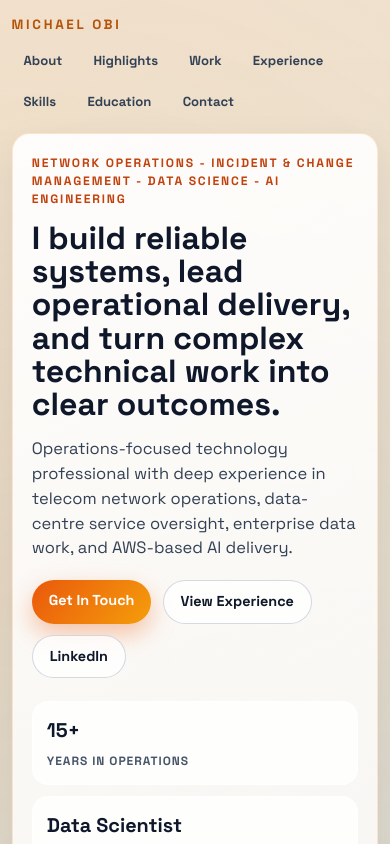
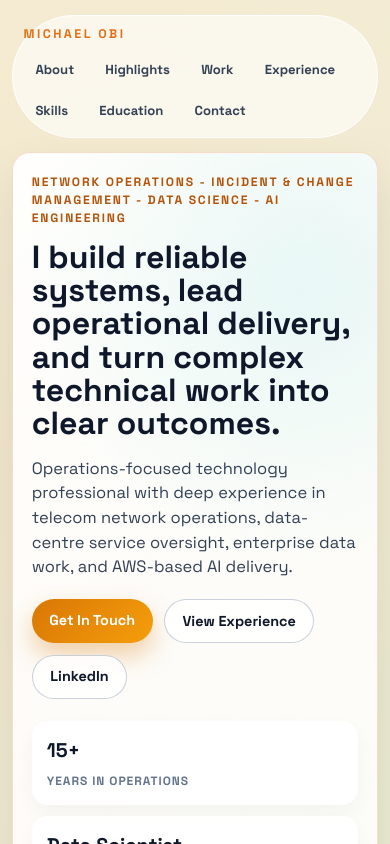
Before and after one commit to micha-sys/mobi, a React (Vite) app: page / in a window 390 px wide. Shown: the top 844 px of the page. Built offline with nearby package versions, Linux system fonts and the light colour scheme.

Commit message:
Refresh portfolio design and deploy under /mobi path

```diff
--- a/src/App.css
+++ b/src/App.css
@@ -1,10 +1,20 @@
+:root {
+  --ink-900: #172033;
+  --ink-700: #334155;
+  --ink-500: #64748b;
+  --paper: #ffffff;
+  --amber: #e36f12;
+  --amber-soft: #ffe8c8;
+  --teal-soft: #def5f3;
+}
+
 .page {
   min-height: 100vh;
   background:
-    radial-gradient(circle at 8% 10%, rgba(251, 146, 60, 0.25), transparent 44%),
-    radial-gradient(circle at 86% 22%, rgba(14, 165, 233, 0.21), transparent 42%),
-    linear-gradient(140deg, #fff8ec 0%, #f4f9ff 56%, #f3faef 100%);
-  color: #1f2937;
+    radial-gradient(circle at 12% 9%, rgba(254, 215, 170, 0.52), transparent 46%),
+    radial-gradient(circle at 84% 16%, rgba(153, 246, 228, 0.34), transparent 40%),
+    linear-gradient(154deg, #fff9ef 0%, #f8fcff 58%, #f5fff8 100%);
+  color: var(--ink-900);
   padding: 1rem;
 }
 
@@ -22,14 +32,19 @@
   justify-content: space-between;
   gap: 1rem;
   margin-top: 0.2rem;
+  padding: 0.58rem 0.68rem;
+  border: 1px solid rgba(255, 255, 255, 0.85);
+  border-radius: 999px;
+  background: rgba(255, 255, 255, 0.6);
+  backdrop-filter: blur(8px);
 }
 
 .brand {
-  font-size: 0.84rem;
+  font-size: 0.78rem;
   letter-spacing: 0.2em;
   text-transform: uppercase;
   font-weight: 800;
-  color: #b45309;
+  color: var(--amber);
 }
 
 .nav-links {
@@ -42,24 +57,27 @@
   text-decoration: none;
   font-size: 0.82rem;
   font-weight: 700;
-  color: #334155;
+  color: var(--ink-700);
   border-radius: 999px;
   padding: 0.45rem 0.75rem;
-  transition: background-color 160ms ease, color 160ms ease;
+  transition: background-color 160ms ease, color 160ms ease, transform 160ms ease;
 }
 
 .nav-links a:hover {
-  background: rgba(255, 255, 255, 0.8);
+  background: rgba(255, 255, 255, 0.92);
   color: #0f172a;
+  transform: translateY(-1px);
 }
 
 .hero {
   margin-top: 0.9rem;
-  border: 1px solid rgba(251, 146, 60, 0.2);
+  border: 1px solid rgba(227, 111, 18, 0.22);
   border-radius: 26px;
   padding: 2.8rem 1.8rem;
-  background: linear-gradient(152deg, rgba(255, 255, 255, 0.92), rgba(255, 255, 255, 0.75));
-  box-shadow: 0 16px 42px rgba(15, 23, 42, 0.08);
+  background:
+    radial-gradient(circle at 80% 14%, rgba(222, 245, 243, 0.7), transparent 32%),
+    linear-gradient(152deg, rgba(255, 255, 255, 0.93), rgba(255, 255, 255, 0.8));
+  box-shadow: 0 20px 46px rgba(15, 23, 42, 0.09);
   animation: rise 700ms ease;
 }
 
@@ -67,23 +85,23 @@
   margin: 0;
   text-transform: uppercase;
   letter-spacing: 0.15em;
-  color: #c2410c;
+  color: #b45309;
   font-weight: 800;
   font-size: 0.76rem;
 }
 
 .hero h1 {
   margin: 0.85rem 0 0;
-  font-size: clamp(2rem, 5vw, 3.7rem);
+  font-size: clamp(2rem, 5vw, 3.9rem);
   line-height: 1.04;
-  max-width: 19ch;
+  max-width: 18ch;
   color: #0f172a;
 }
 
 .intro {
   margin-top: 1rem;
-  max-width: 66ch;
-  color: #334155;
+  max-width: 64ch;
+  color: var(--ink-700);
   font-size: 1.03rem;
 }
 
@@ -100,25 +118,29 @@
   text-decoration: none;
   font-weight: 700;
   font-size: 0.9rem;
-  padding: 0.62rem 1.06rem;
-  transition: transform 160ms ease, box-shadow 160ms ease;
+  padding: 0.64rem 1.1rem;
+  transition: transform 170ms ease, box-shadow 170ms ease, border-color 170ms ease;
 }
 
 .btn-solid {
-  background: linear-gradient(130deg, #ea580c, #f59e0b);
+  background: linear-gradient(132deg, #d97706, #f59e0b);
   color: white;
-  box-shadow: 0 10px 24px rgba(234, 88, 12, 0.34);
+  box-shadow: 0 12px 26px rgba(217, 119, 6, 0.35);
 }
 
 .btn-ghost {
-  border: 1px solid rgba(148, 163, 184, 0.4);
-  background: rgba(255, 255, 255, 0.76);
+  border: 1px solid rgba(148, 163, 184, 0.5);
+  background: rgba(255, 255, 255, 0.84);
   color: #0f172a;
 }
 
 .btn-solid:hover,
 .btn-ghost:hover {
-  transform: translateY(-1px);
+  transform: translateY(-1px) scale(1.01);
+}
+
+.btn-ghost:hover {
+  border-color: rgba(51, 65, 85, 0.55);
 }
 
 .metrics {
@@ -129,10 +151,11 @@
 }
 
 .metric {
-  border: 1px solid rgba(255, 255, 255, 0.92);
+  border: 1px solid rgba(255, 255, 255, 0.96);
   border-radius: 16px;
-  background: rgba(255, 255, 255, 0.82);
+  background: rgba(255, 255, 255, 0.9);
   padding: 0.88rem;
+  box-shadow: 0 8px 20px rgba(15, 23, 42, 0.04);
 }
 
 .metric h2 {
@@ -147,16 +170,16 @@
   letter-spacing: 0.08em;
   font-size: 0.75rem;
   font-weight: 700;
-  color: #475569;
+  color: var(--ink-500);
 }
 
 .card {
   margin-top: 0.95rem;
-  border: 1px solid rgba(226, 232, 240, 0.9);
+  border: 1px solid rgba(226, 232, 240, 0.92);
   border-radius: 22px;
-  background: rgba(255, 255, 255, 0.89);
+  background: rgba(255, 255, 255, 0.93);
   padding: 1.3rem;
-  box-shadow: 0 10px 26px rgba(15, 23, 42, 0.06);
+  box-shadow: 0 12px 28px rgba(15, 23, 42, 0.06);
   animation: rise 760ms ease;
 }
 
@@ -167,7 +190,7 @@
 }
 
 .card p {
-  color: #334155;
+  color: var(--ink-700);
 }
 
 .grid {
@@ -187,8 +210,14 @@
 .project-card {
   border: 1px solid #e2e8f0;
   border-radius: 16px;
-  background: linear-gradient(172deg, #ffffff, #f8fafc);
+  background: linear-gradient(172deg, #ffffff, #f7fbff);
   padding: 0.9rem;
+  transition: transform 180ms ease, box-shadow 180ms ease;
+}
+
+.project-card:hover {
+  transform: translateY(-2px);
+  box-shadow: 0 12px 24px rgba(15, 23, 42, 0.08);
 }
 
 .project-category {
@@ -196,7 +225,7 @@
   font-size: 0.74rem;
   letter-spacing: 0.08em;
   font-weight: 800;
-  color: #c2410c;
+  color: #b45309;
 }
 
 .project-card h3 {
@@ -235,8 +264,8 @@
 .chip {
   border-radius: 999px;
   border: 1px solid #dbe3ee;
-  background: #ffffff;
-  color: #334155;
+  background: linear-gradient(180deg, #ffffff, #f8fbff);
+  color: var(--ink-700);
   font-size: 0.82rem;
   font-weight: 700;
   padding: 0.38rem 0.8rem;
@@ -249,9 +278,9 @@
 }
 
 .timeline-item {
-  border-left: 4px solid #fb923c;
+  border-left: 4px solid #f59e0b;
   border-radius: 8px;
-  background: #fffdf8;
+  background: linear-gradient(180deg, #fffefb, #fffbf1);
   padding: 0.64rem 0.92rem;
 }
 
@@ -260,7 +289,7 @@
   text-transform: uppercase;
   letter-spacing: 0.08em;
   font-size: 0.78rem;
-  color: #9a3412;
+  color: #92400e;
   font-weight: 800;
 }
 
@@ -280,7 +309,7 @@
 
 .footer {
   text-align: center;
-  color: #64748b;
+  color: var(--ink-500);
   font-size: 0.9rem;
   margin: 0.8rem auto 1.2rem;
 }
--- a/src/App.tsx
+++ b/src/App.tsx
@@ -257,7 +257,7 @@ function App() {
               target="_blank"
               rel="noreferrer"
             >
-              linkedin.com/in/michael-obi-30109617
+              LinkedIn
             </a>
           </div>
         </section>
--- a/vite.config.ts
+++ b/vite.config.ts
@@ -3,6 +3,6 @@ import react from '@vitejs/plugin-react'
 
 // https://vite.dev/config/
 export default defineConfig({
-  base: '/michael-obi-portfolio/',
+  base: '/mobi/',
   plugins: [react()],
 })
```
